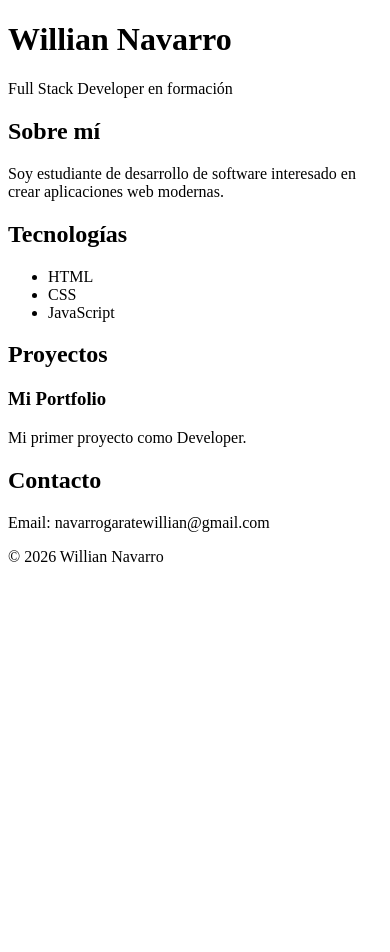
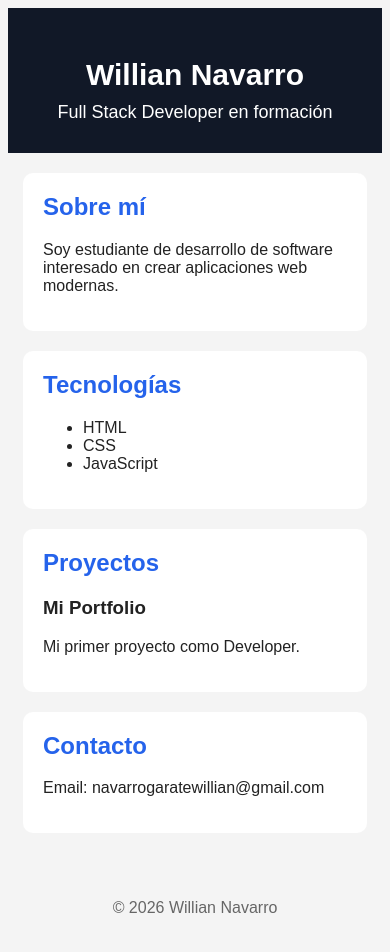
Before and after one commit to Wilnavg/portafolio, a plain HTML site: page index.html in a window 390 px wide. Before the commit the page ends 844 px from the top, so only its background shows below. Drawn offline with Linux system fonts and the light colour scheme.

Commit message:
Agregar diseño responsive al portafolio

```diff
--- a/index.html
+++ b/index.html
@@ -6,6 +6,8 @@
     <meta name="viewport" content="width=device-width, initial-scale=1.0">
 
     <title>Willian Navarro | Developer</title>
+
+    <link rel="stylesheet" href="style.css">
 </head>
 
 <body>
--- /dev/null
+++ b/style.css
@@ -0,0 +1,72 @@
+body {
+    background-color: #f4f4f4;
+    color: #222222;
+    font-family: Arial, sans-serif;
+}
+
+header {
+    background-color: #111827;
+    color: white;
+    text-align: center;
+    padding: 40px 20px;
+}
+
+header h1 {
+    font-size: 42px;
+    margin-bottom: 10px;
+}
+
+header p {
+    font-size: 20px;
+    margin: 0;
+}
+
+main {
+    max-width: 900px;
+    margin: 40px auto;
+    padding: 0 20px;
+}
+
+section {
+    background-color: white;
+    padding: 25px;
+    margin-bottom: 20px;
+    border-radius: 10px;
+}
+
+section h2 {
+    color: #2563eb;
+    margin-top: 0;
+}
+
+footer {
+    text-align: center;
+    padding: 30px;
+    color: #666666;
+}
+
+
+@media (max-width: 600px) {
+
+    header {
+        padding: 30px 15px;
+    }
+
+    header h1 {
+        font-size: 30px;
+    }
+
+    header p {
+        font-size: 18px;
+    }
+
+    main {
+        margin: 20px auto;
+        padding: 0 15px;
+    }
+
+    section {
+        padding: 20px;
+    }
+
+}
```
